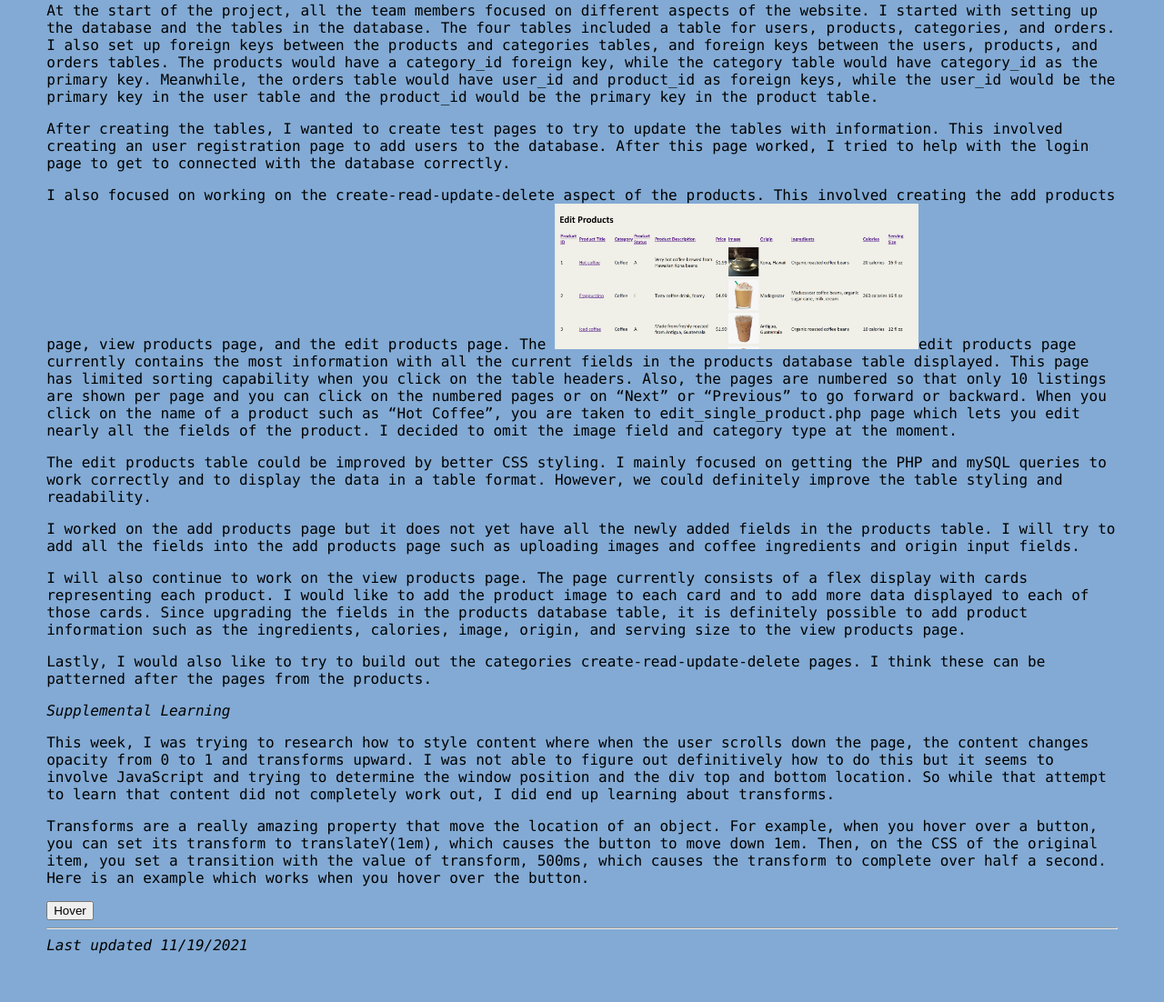
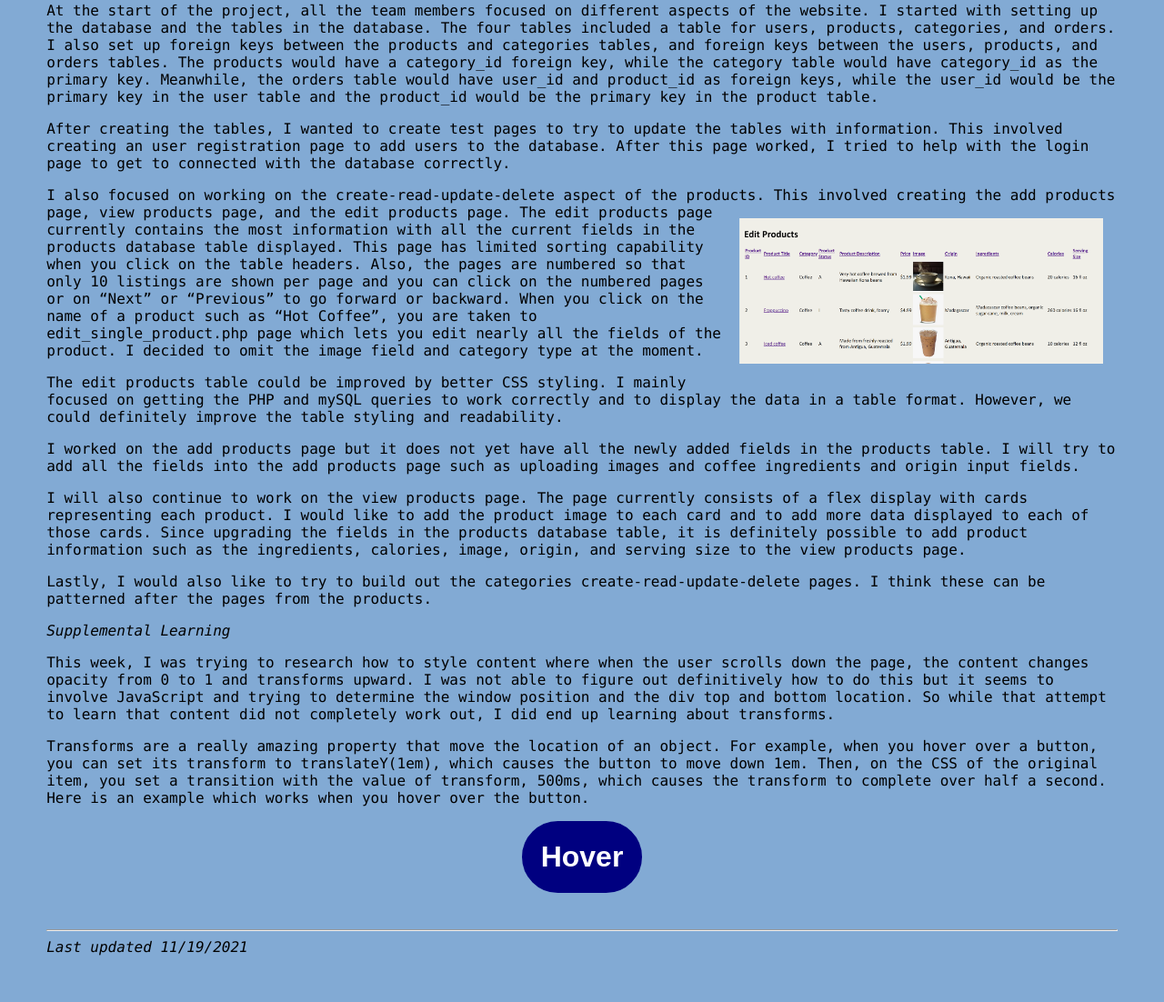
Before and after one commit to vtzuanglbcc/LearningJournal, a PHP site: page /week12.html in a window 1280 px wide. Shown: the part 392-1494 px from the top of the page at 91% size. Before the commit the page ends 1441 px from the top, so only its background shows below. Run offline with PHP 8.4, Linux system fonts and the light colour scheme.

Commit message:
Add files via upload

```diff
--- a/styles.css
+++ b/styles.css
@@ -73,3 +73,35 @@ footer {
   .tooltip:hover .tooltiptext {
     visibility: visible;
   }
+
+  img {
+      float: right;
+      margin: 1em;
+
+  }
+
+  div#button {
+      display: flex;
+      flex-direction: column;
+
+      align-items: center;
+  }
+
+  button {
+
+      transition: transform, background-color, color, 500ms;
+      padding:.5em;
+      border: 5px solid navy;
+      background-color:navy;
+      color: white;
+      margin-bottom: 1em;
+      font-size:200%;
+      font-weight: bolder;
+      border-radius: 2em;
+  }
+
+  button:hover {
+      transform:translateY(1em);
+      background-color: white;
+      color: navy;
+  }
```
Lines whose indentation alone changed are shown as unchanged.
